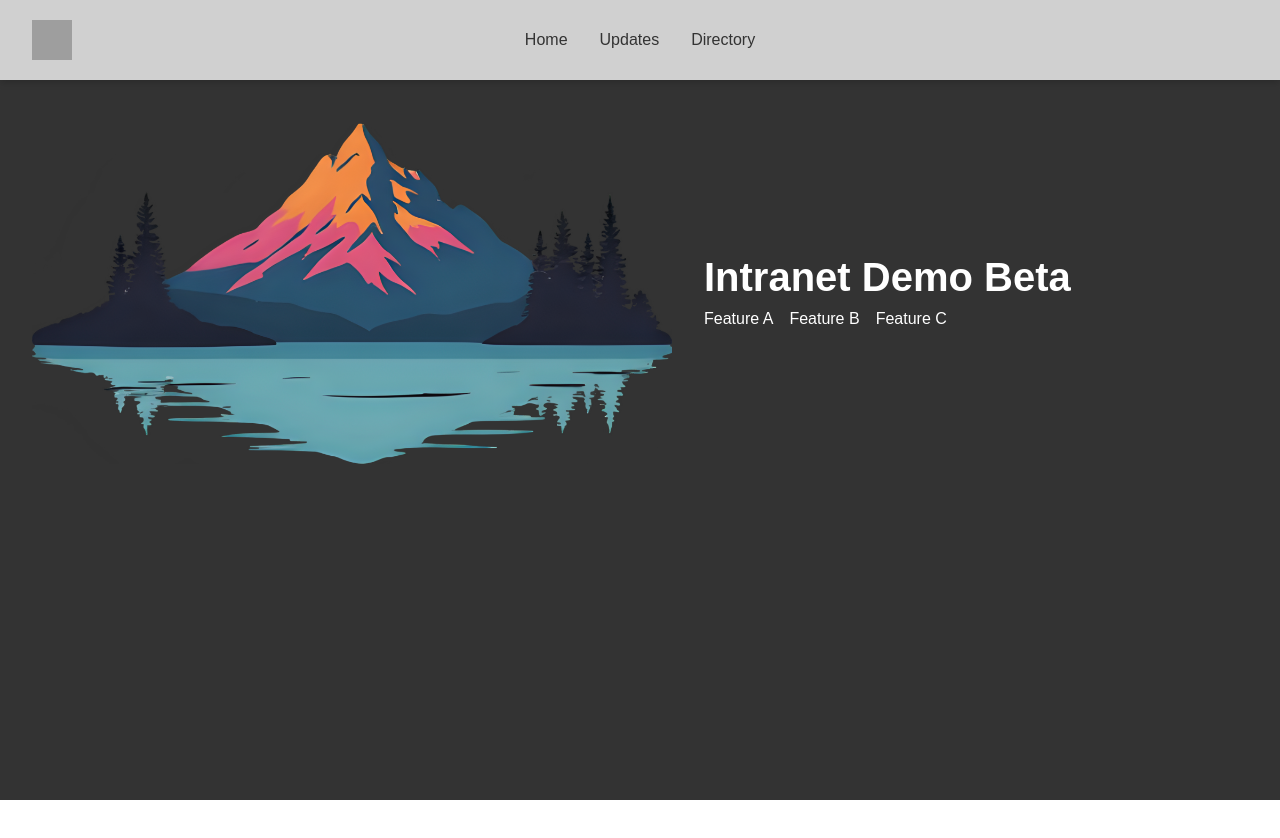
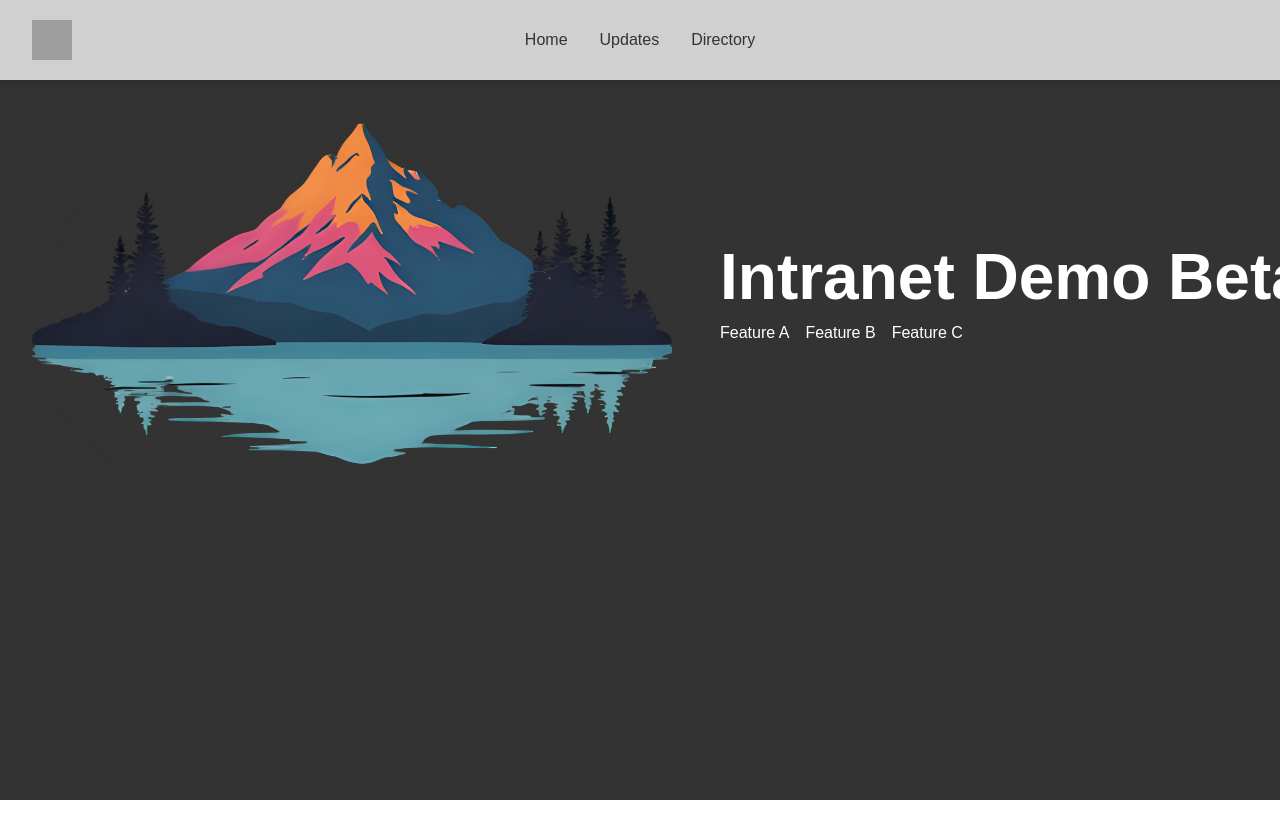
Before and after one commit to macropaige/demo-site, a React (Vite) app: page / in a window 1280 px wide. Shown: the top 838 px of the page. Built offline with nearby package versions, Linux system fonts and the light colour scheme; grey boxes are pictures that could not be loaded.

Commit message:
Added accent colors to back to top button and banner links

```diff
--- a/src/main.scss
+++ b/src/main.scss
@@ -96,7 +96,7 @@ html {
 
     .banner-content {
         width: 50%;
-        padding-left: 2rem;
+        padding-left: 3rem;
         display: flex;
         flex-direction: column;
         justify-content: center;
@@ -105,9 +105,9 @@ html {
 
     .banner-title {
         margin: 0;
-        font-size: 2.5rem;
+        font-size: 4rem;
         font-weight: bold;
-        color: #fff;
+        color: rgb(255, 255, 255);
     }
 
     .banner-nav {
@@ -117,14 +117,14 @@ html {
 
         a {
             text-decoration: none;
-            color: #fff;
+            color: rgb(255, 255, 255);
             font-weight: 500;
             font-size: 1rem;
             transition: color 0.2s ease;
         }
 
         a:hover {
-            color: #ddd;
+            color: rgb(238, 108, 142, 1);
         }
     }
 
@@ -140,13 +140,13 @@ html {
     position: fixed;
     bottom: 1rem;
     right: 1rem;
-    background: #007bff;
-    color: white;
+    background: rgb(46, 64, 87, 1);
+    color: rgb(245, 245, 245, 1);
     border: none;
     padding: 0.75rem;
     border-radius: 15px;
     cursor: pointer;
     font-size: 0.75rem;
     z-index: 2000;
-    box-shadow: 0 2px 5px rgba(0, 0, 0, 0.2);
+    box-shadow: 0 2px 5px rgba(0, 0, 0, 0.3);
 }
--- a/src/pages/homepage.scss
+++ b/src/pages/homepage.scss
@@ -58,7 +58,7 @@ $transition-time: 0.3s;
 // — Content section under hero —
 .content {
   max-width: 700px;
-  padding: 1rem;
+  padding: 2.5rem;
   text-align: left;
 
   h3 {
--- a/src/pages/homepage.tsx
+++ b/src/pages/homepage.tsx
@@ -19,7 +19,7 @@ const Homepage: React.FC = () => {
         <section className="hero">
           <h2>Intranet Demo Beta</h2>
           <p>
-            Welcome to the new company intranet demo! This platform will serve as
+            Intranet demo page! This platform will serve as
             the central hub for news, links, and resources.
           </p>
         </section>
```
